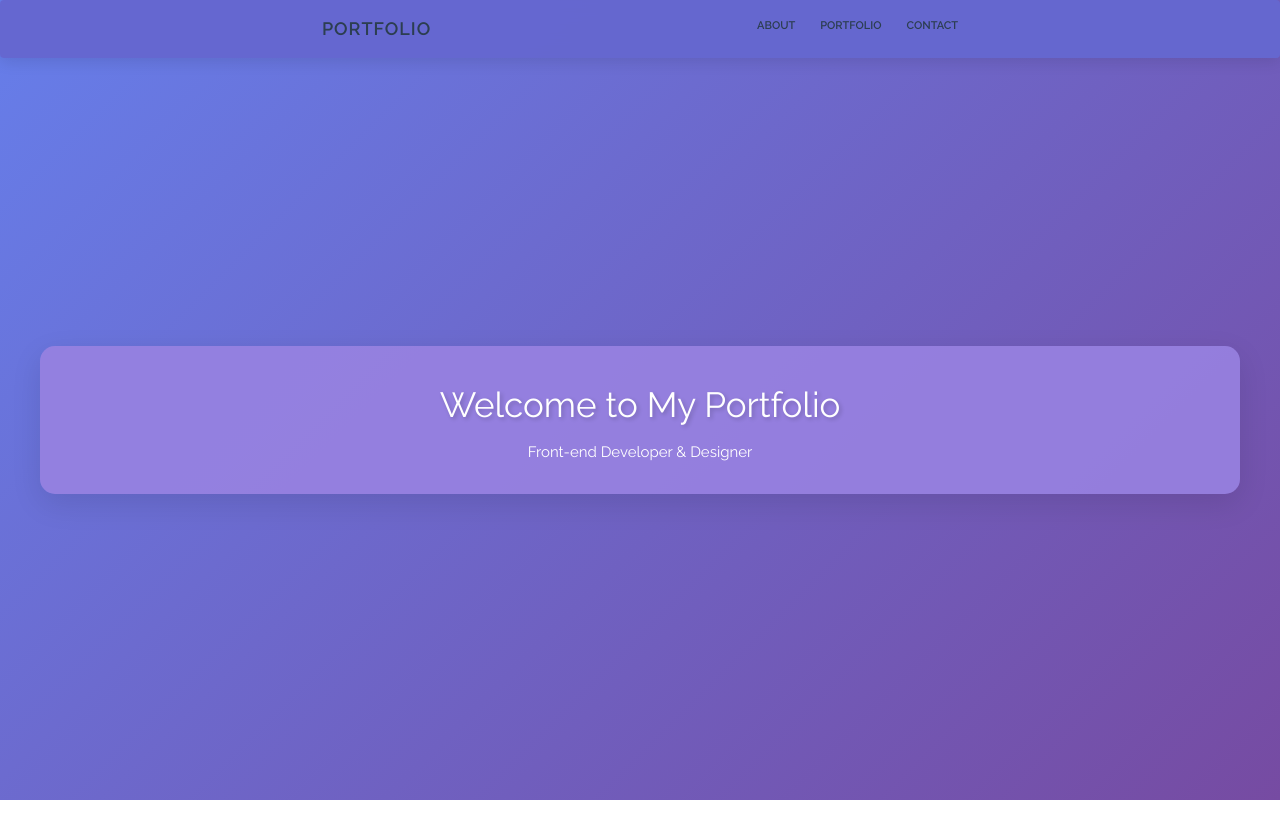
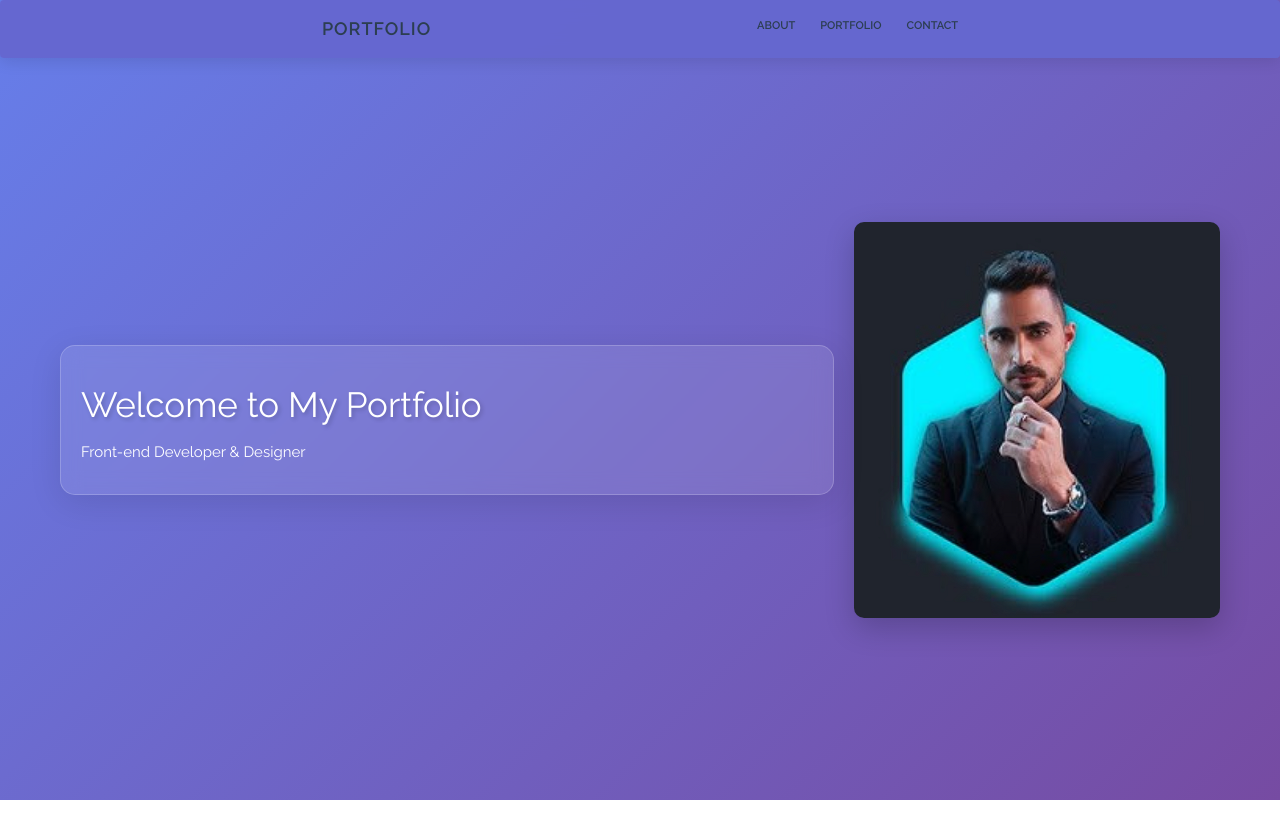
Before and after one commit to sushantkhadake/Personal_web, a Flask app: page / in a window 1280 px wide. Shown: the top 834 px of the page. Run offline with Flask 3, Linux system fonts and the light colour scheme; some libraries are stand-ins or nearby versions.

Commit message:
Updated home section: Added glassmorphism effect to text content and improved image styling

```diff
--- a/static/style.css
+++ b/static/style.css
@@ -93,6 +93,40 @@ body {
     background: linear-gradient(135deg, #667eea 0%, #764ba2 100%);
     text-align: center;
     color: white;
+}
+
+#home .content {
+    display: flex;
+    align-items: center;
+    justify-content: space-between;
+    gap: 2rem;
+    background: transparent;
+    box-shadow: none;
+}
+
+#home .text-content {
+    flex: 2;
+    text-align: left;
+    background: rgba(255, 255, 255, 0.1);
+    padding: 2rem;
+    border-radius: 15px;
+    backdrop-filter: blur(10px);
+    box-shadow: 0 8px 32px rgba(0, 0, 0, 0.1);
+    border: 1px solid rgba(255, 255, 255, 0.2);
+}
+
+#home .image-content {
+    flex: 1;
+    display: flex;
+    justify-content: center;
+    align-items: center;
+}
+
+#home .image-content img {
+    max-width: 100%;
+    height: auto;
+    border-radius: 10px;
+    box-shadow: 0 10px 30px rgba(0,0,0,0.2);
 }
 
 #home h1 {
--- a/templates/index.html
+++ b/templates/index.html
@@ -30,8 +30,13 @@
     <!-- Home Section -->
     <section id="home" class="section">
         <div class="content">
-            <h1 class="animated fadeInDown" data-aos="zoom-in" data-aos-delay="200">Welcome to My Portfolio</h1>
-            <p class="animated fadeInUp" data-aos="zoom-in" data-aos-delay="400">Front-end Developer & Designer</p>
+            <div class="text-content">
+                <h1 class="animated fadeInDown" data-aos="zoom-in" data-aos-delay="200">Welcome to My Portfolio</h1>
+                <p class="animated fadeInUp" data-aos="zoom-in" data-aos-delay="400">Front-end Developer & Designer</p>
+            </div>
+            <div class="image-content">
+                <img src="/static/images/image.png" alt="Profile Image" data-aos="fade-left" data-aos-delay="600">
+            </div>
         </div>
     </section>
 
```
Also changed, not shown: static/images/image.png (added).
